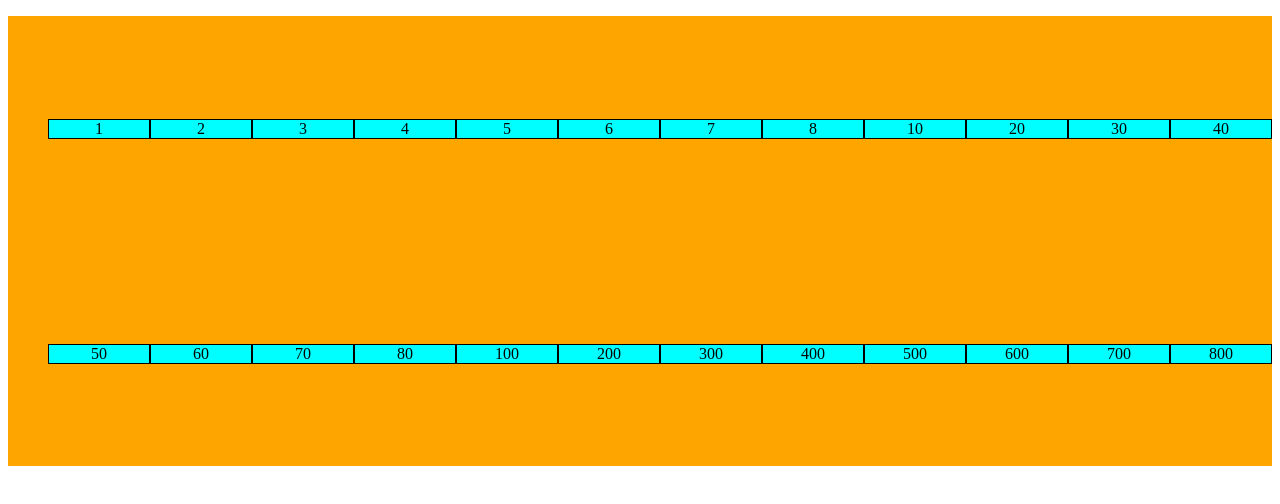
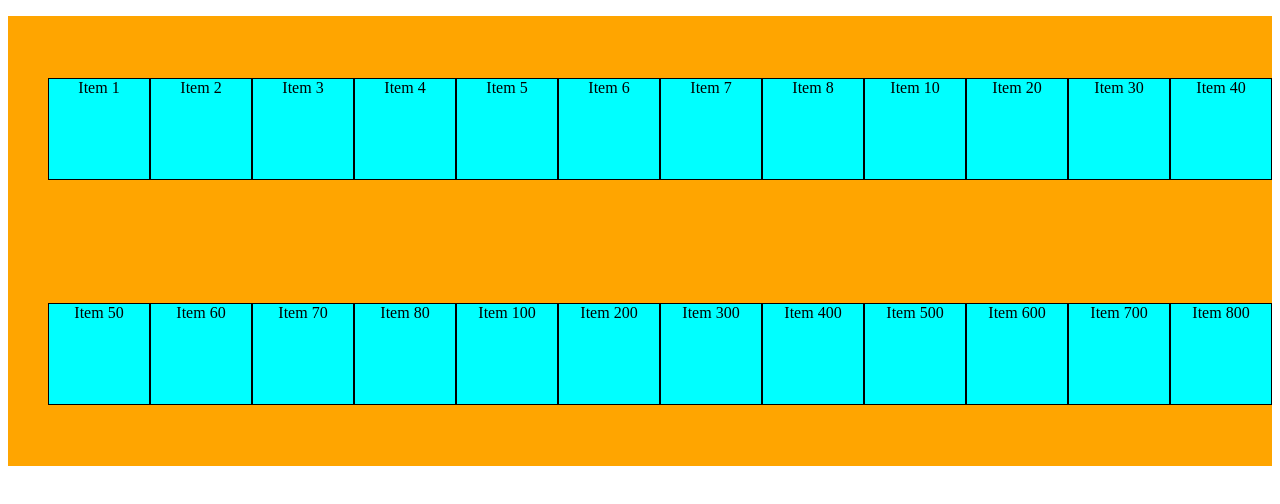
Before and after one commit to BCDEV-ITIS/1-css, a plain HTML site: page demo/flexbox/index.html in a window 1280 px wide. Drawn offline with Linux system fonts and the light colour scheme.

Commit message:
refactor: update HTML

```diff
--- a/demo/flexbox/index.html
+++ b/demo/flexbox/index.html
@@ -8,30 +8,30 @@
   </head>
   <body>
     <ul>
-      <li>1</li>
-      <li>2</li>
-      <li>3</li>
-      <li>4</li>
-      <li>5</li>
-      <li>6</li>
-      <li>7</li>
-      <li>8</li>
-      <li>10</li>
-      <li>20</li>
-      <li>30</li>
-      <li>40</li>
-      <li>50</li>
-      <li>60</li>
-      <li>70</li>
-      <li>80</li>
-      <li>100</li>
-      <li>200</li>
-      <li>300</li>
-      <li>400</li>
-      <li>500</li>
-      <li>600</li>
-      <li>700</li>
-      <li>800</li>
+      <li>Item 1</li>
+      <li>Item 2</li>
+      <li>Item 3</li>
+      <li>Item 4</li>
+      <li>Item 5</li>
+      <li>Item 6</li>
+      <li>Item 7</li>
+      <li>Item 8</li>
+      <li>Item 10</li>
+      <li>Item 20</li>
+      <li>Item 30</li>
+      <li>Item 40</li>
+      <li>Item 50</li>
+      <li>Item 60</li>
+      <li>Item 70</li>
+      <li>Item 80</li>
+      <li>Item 100</li>
+      <li>Item 200</li>
+      <li>Item 300</li>
+      <li>Item 400</li>
+      <li>Item 500</li>
+      <li>Item 600</li>
+      <li>Item 700</li>
+      <li>Item 800</li>
     </ul>
   </body>
 </html>
--- a/demo/flexbox/style.css
+++ b/demo/flexbox/style.css
@@ -24,6 +24,7 @@ ul {
 li {
     border: 1px solid black;
     width: 100px;
+    height: 100px;
     background-color: aqua;
     list-style-type: none;
     text-align: center;
```
